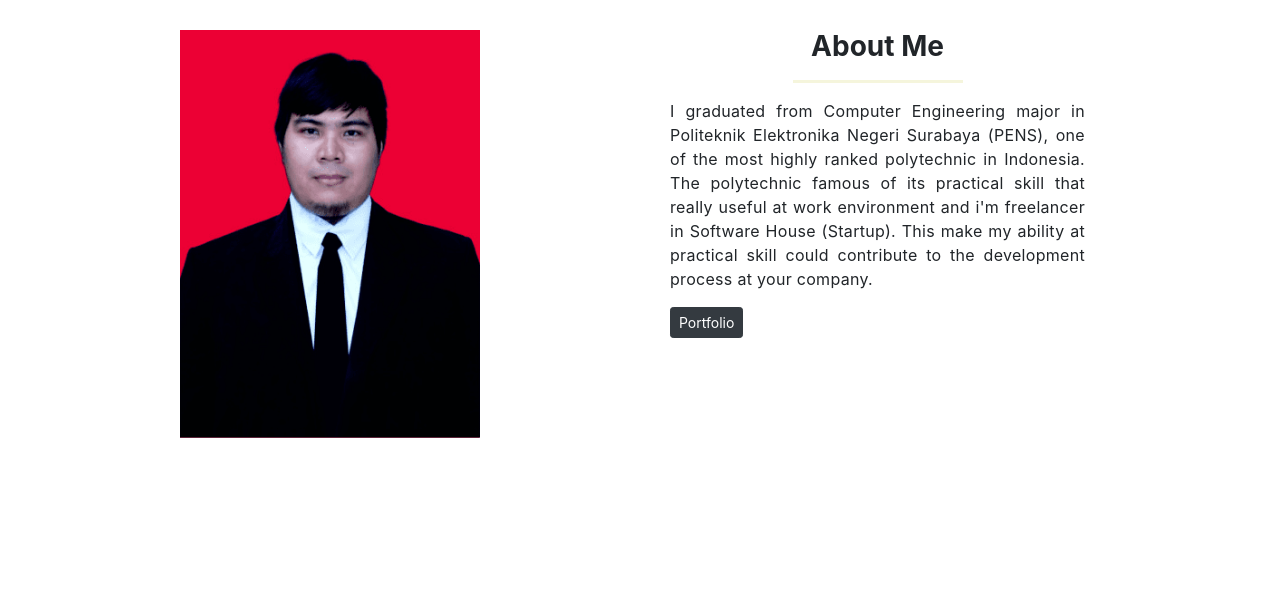
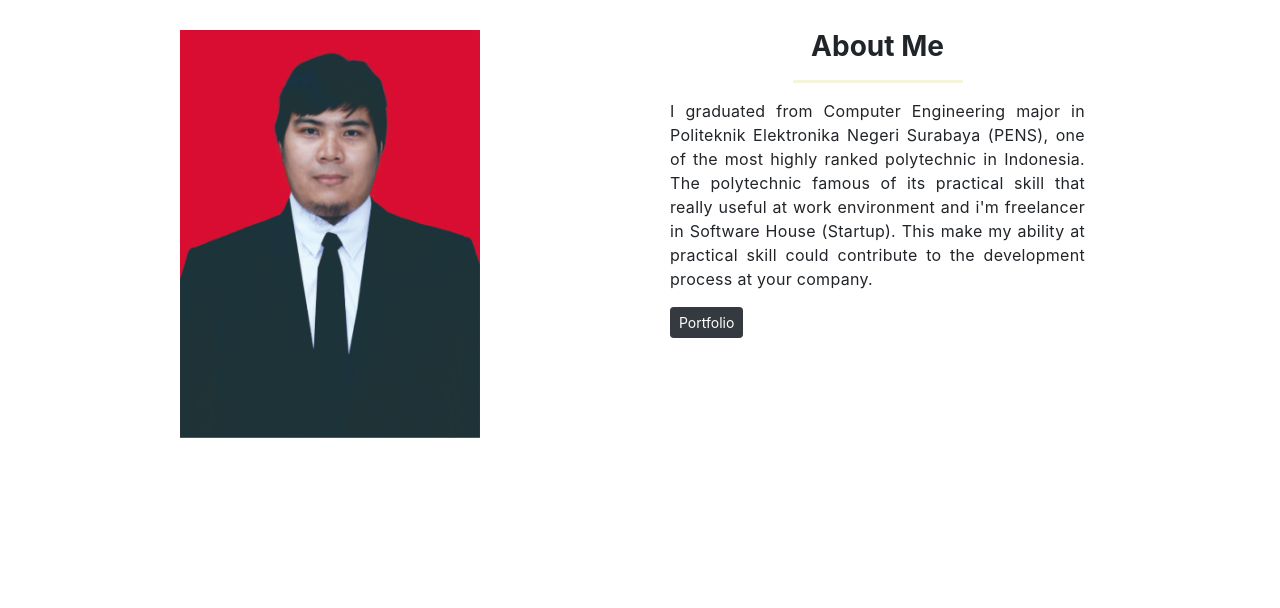
Before and after one commit to ramadlankharis/ramadlankharis.github.io, a plain HTML site: page index.html in a window 1280 px wide. Shown: the part 832-1440 px from the top of the page. Drawn offline with nearby package versions, Linux system fonts and the light colour scheme.

Commit message:
Mengganti foto kharis ke JPG

```diff
--- a/index.html
+++ b/index.html
@@ -69,7 +69,7 @@
         <div class="container">
             <div class="row">
                 <div class="col-sm-5 offset-1 ">
-                    <img src="/src/img/foto.png" alt="fotoku" class="rounded-0">
+                    <img src="/src/img/foto.jpg" alt="fotoku" class="rounded-0">
                 </div>
                 <div class="col-sm-5">
                     <div class="container">
```
Also changed, not shown: src/img/foto.jpg (added).
